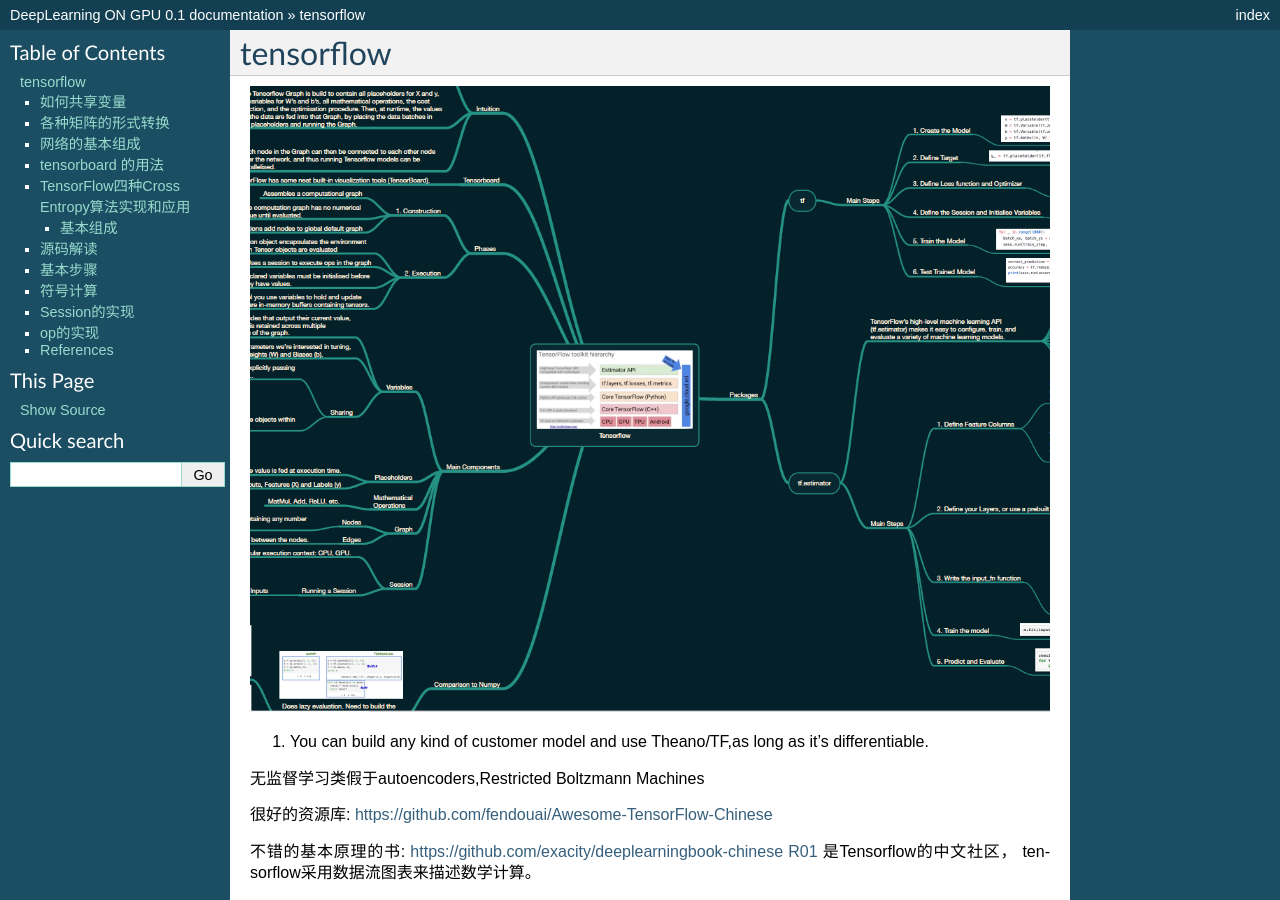
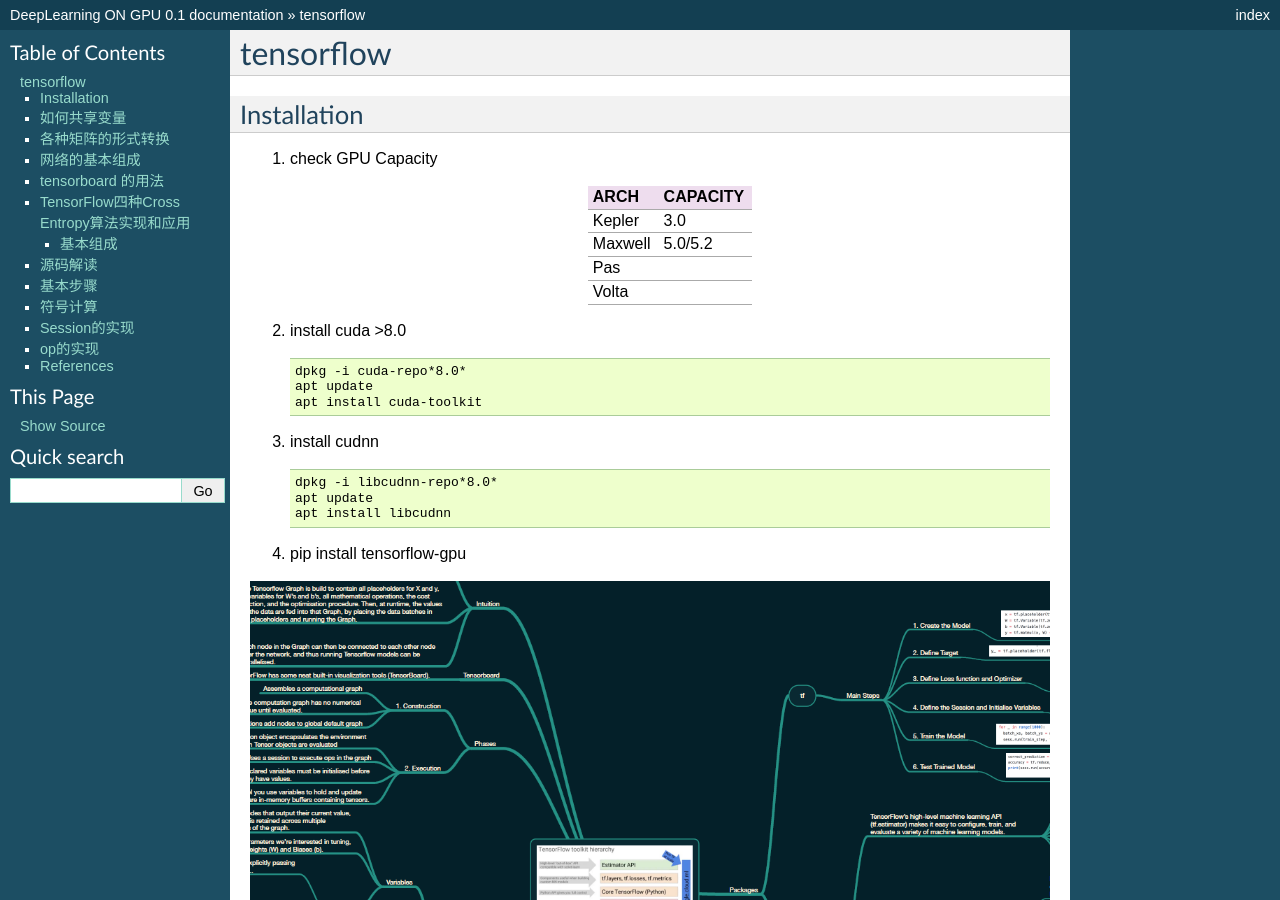
Before and after one commit to gwli/DeepLearningOnGPU, a Sphinx documentation site: the page built from source/Stage_3/tensorflow.rst, in a window 1280 px wide and 900 px high. Built offline with Sphinx 7.4.7, drawn with Linux system fonts in a browser that asks for light colours.

Commit message:
tensorflow installation

```diff
--- a/source/Stage_3/tensorflow.rst
+++ b/source/Stage_3/tensorflow.rst
@@ -2,6 +2,35 @@
 tensorflow
 **********
 
+Installation
+============
+
+#. check GPU Capacity
+
+   .. csv-table::
+      :header: ARCH, CAPACITY
+
+      Kepler, 3.0
+      Maxwell, 5.0/5.2
+      Pas
+      Volta,
+#. install cuda >8.0
+
+   .. code-block:: bash
+
+      dpkg -i cuda-repo*8.0*
+      apt update
+      apt install cuda-toolkit
+
+#. install cudnn
+
+   .. code-block:: bash
+
+      dpkg -i libcudnn-repo*8.0*
+      apt update
+      apt install libcudnn
+
+#. pip install tensorflow-gpu
 
 
 .. image:: /Stage_3/tensorflow/overall.png
```
Also changed, not shown: source/Stage_2/InfoFlow.rst (+11 -1 lines).
